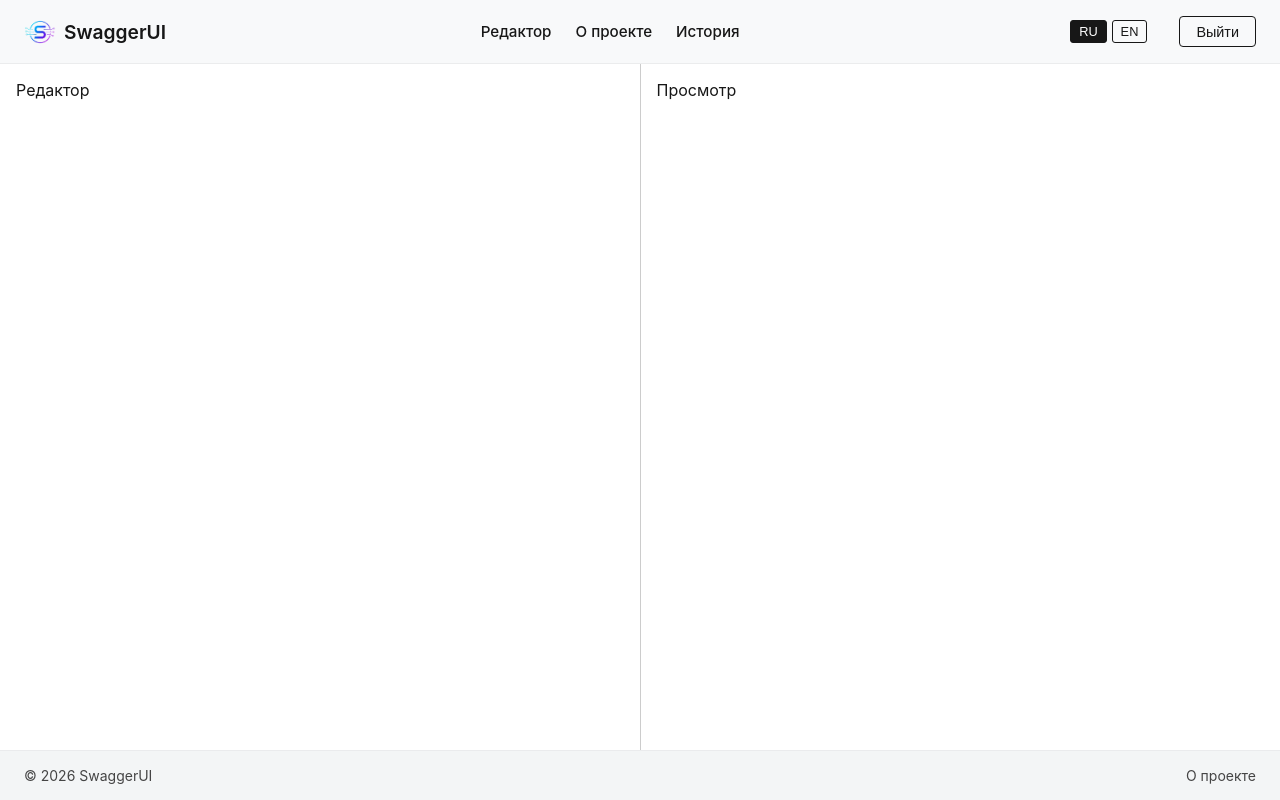
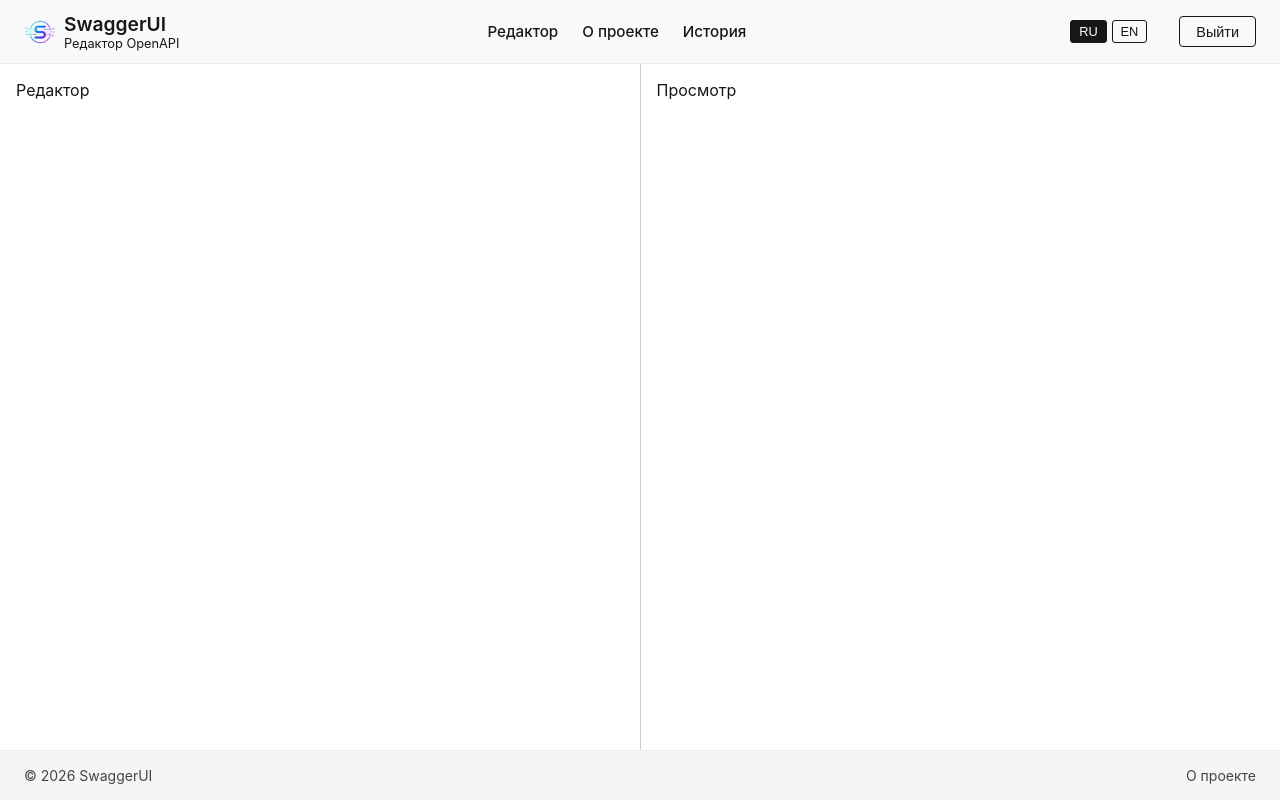
Before and after one commit to theFoxTale/swagger-editor-app, a Next.js app: page / in a window 1280 px wide. Built offline with nearby package versions, Linux system fonts and the light colour scheme.

Commit message:
feat: add second header line

```diff
--- a/src/components/Header/Header.module.css
+++ b/src/components/Header/Header.module.css
@@ -72,9 +72,18 @@
   object-fit: contain;
 }
 
+.logoTextContainer {
+  display: flex;
+  flex-direction: column;
+}
+
 .logoText {
   font-size: 1.2rem;
   font-weight: 600;
+}
+
+.logoDescription {
+  font-size: 0.8rem;
 }
 
 .authButtons {
--- a/src/components/Header/Header.tsx
+++ b/src/components/Header/Header.tsx
@@ -53,7 +53,11 @@ export const Header = () => {
             priority
             className={styles.logoIcon}
           />
-          <span className={styles.logoText}>{headerLang.logo}</span>
+
+          <div className={styles.logoTextContainer}>
+            <span className={styles.logoText}>{headerLang.logo}</span>
+            <span className={styles.logoDescription}>{headerLang.description}</span>
+          </div>
         </Link>
       </div>
 
--- a/src/lib/i18n/locales/en/header.ts
+++ b/src/lib/i18n/locales/en/header.ts
@@ -2,6 +2,7 @@ import type { HeaderTranslation } from '../../types';
 
 export const header: HeaderTranslation = {
   logo: 'SwaggerUI',
+  description: 'OpenAPI Editor',
   nav: {
     editor: 'Editor',
     about: 'About',
--- a/src/lib/i18n/locales/ru/header.ts
+++ b/src/lib/i18n/locales/ru/header.ts
@@ -2,6 +2,7 @@ import type { HeaderTranslation } from '../../types';
 
 export const header: HeaderTranslation = {
   logo: 'SwaggerUI',
+  description: 'Редактор OpenAPI',
   nav: {
     editor: 'Редактор',
     about: 'О проекте',
--- a/src/lib/i18n/types.ts
+++ b/src/lib/i18n/types.ts
@@ -49,6 +49,7 @@ export interface EditorTranslation {
 
 export interface HeaderTranslation {
   logo: string;
+  description: string;
   nav: {
     editor: string;
     about: string;
```
